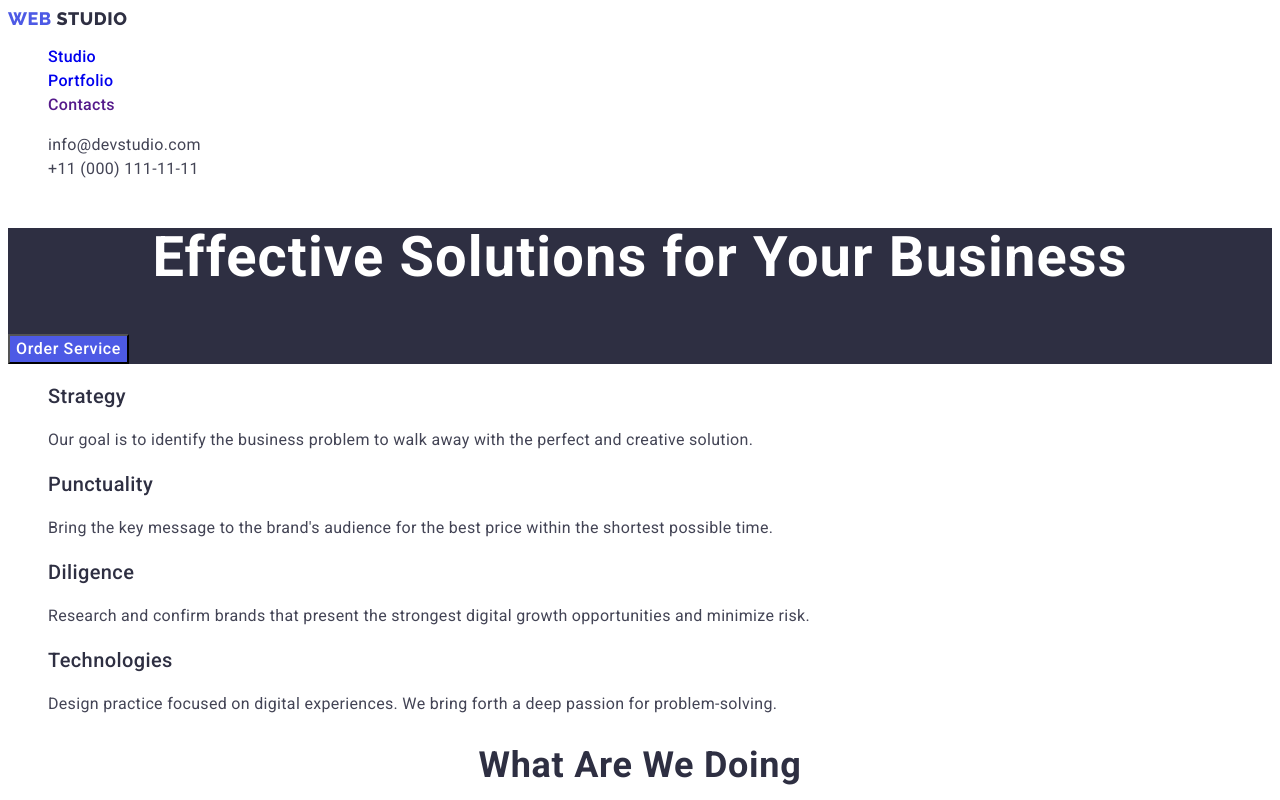
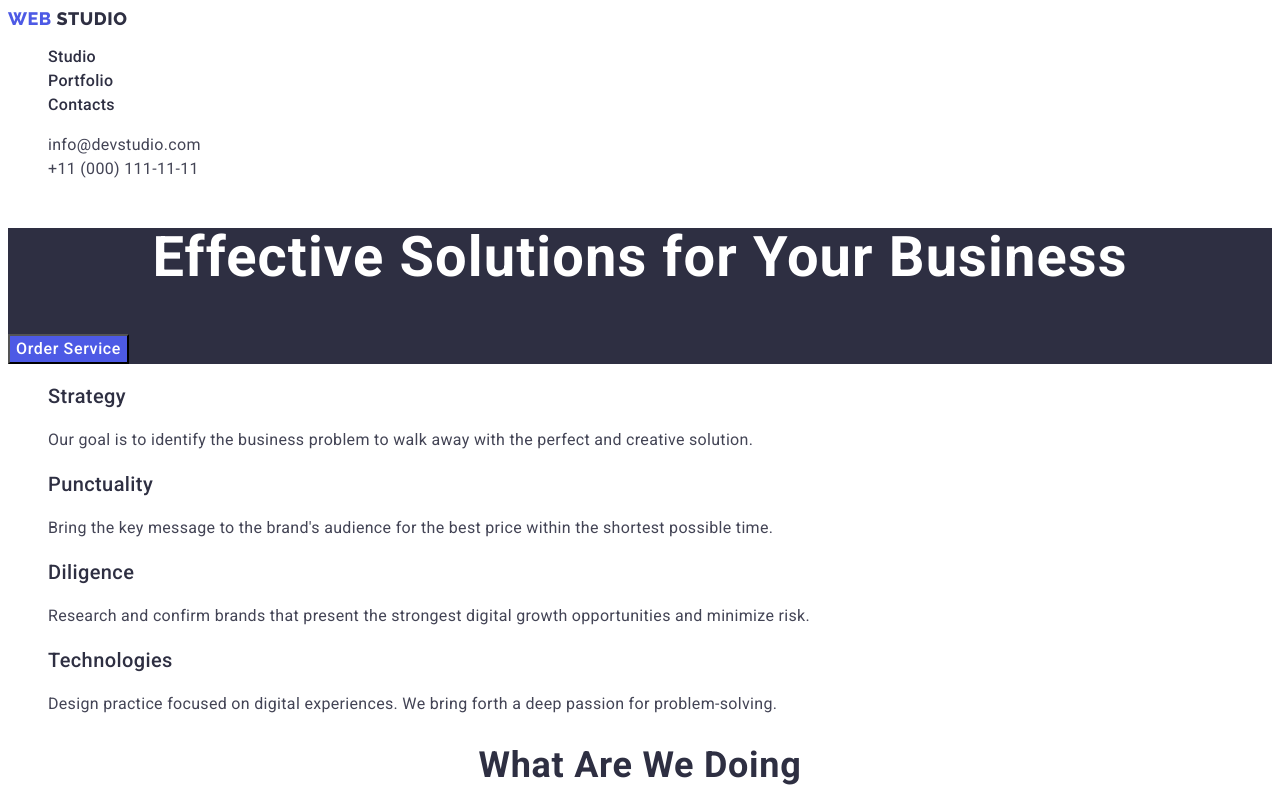
Before and after one commit to SnihurIlona/goit-markup-hw-02, a plain HTML site: page index.html in a window 1280 px wide. Shown: the top 800 px of the page. Drawn offline with Linux system fonts and the light colour scheme.

Commit message:
Add link for header site in css

```diff
--- a/css/styles.css
+++ b/css/styles.css
@@ -37,7 +37,7 @@ body {
 }
 
 /* Header site */
-.header-site {
+.header-site .link {
     font-weight: 500;
         font-size: 16px;
         line-height: 1.5;
```
